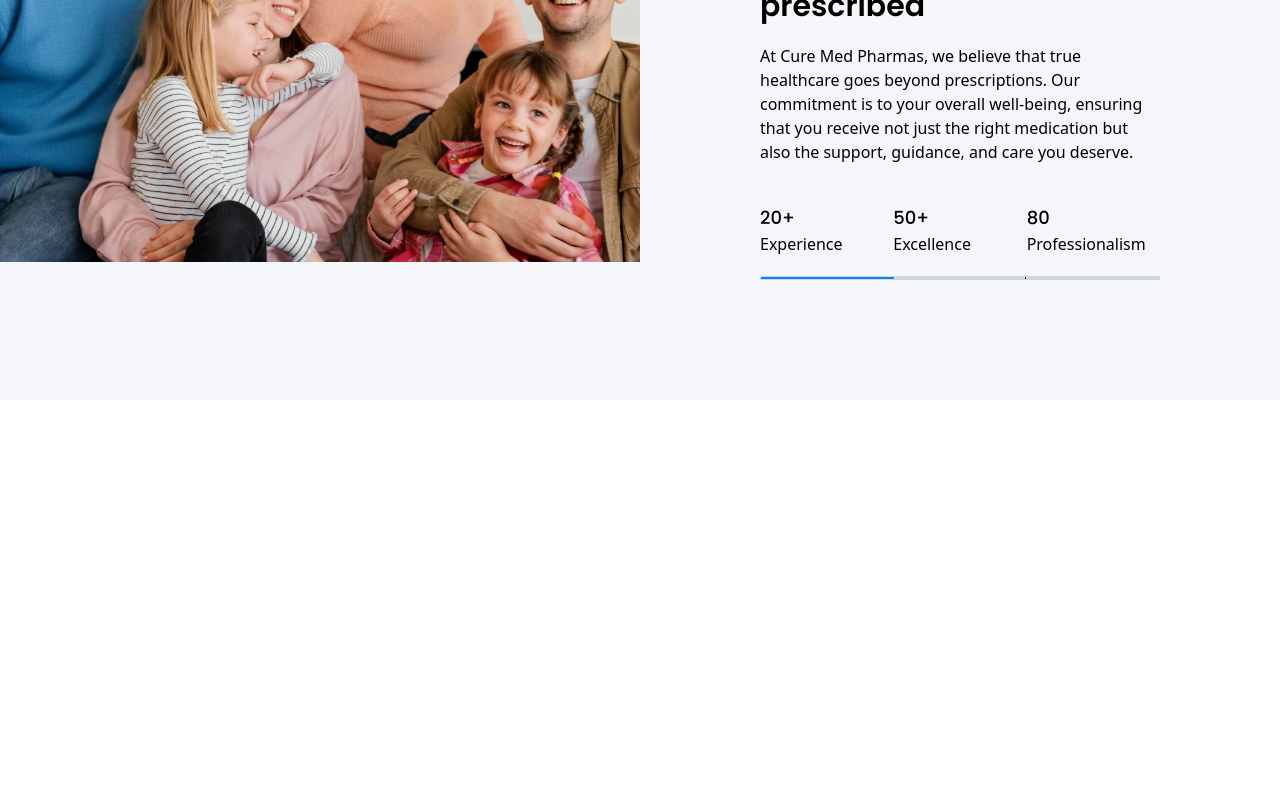
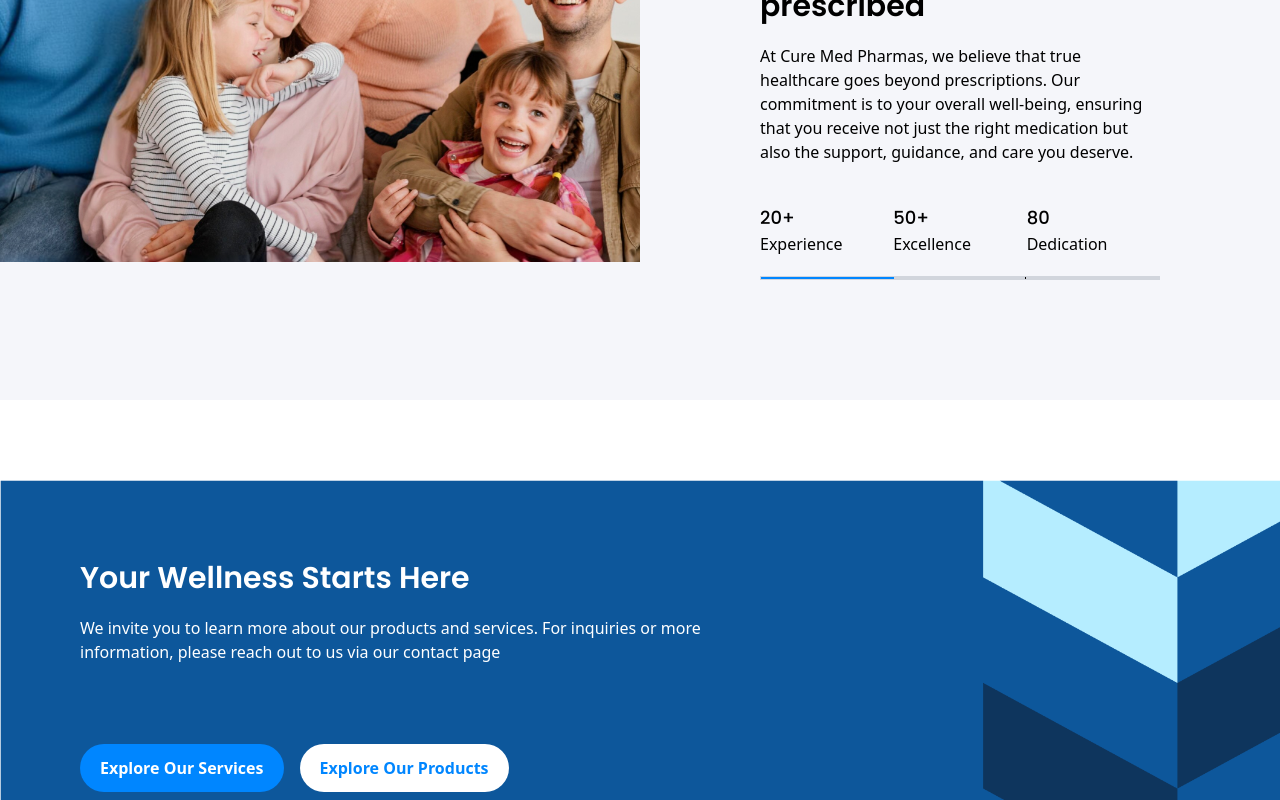
Before and after one commit to Bilal-19/curemed-pharmacy, a React (Vite) app: page /#/ in a window 1280 px wide. Shown: the part 4116-4916 px from the top of the page. Before the commit the page ends 4516 px from the top, so only its background shows below. Built offline with nearby package versions, Linux system fonts and the light colour scheme.

Commit message:
Added footer cta.

```diff
--- a/src/Pages/Home.jsx
+++ b/src/Pages/Home.jsx
@@ -210,7 +210,7 @@ export default function Home() {
 
                         <div>
                             <h5 className="ff-poppins text-lg font-medium">80</h5>
-                            <p>Professionalism</p>
+                            <p>Dedication</p>
                         </div>
                     </div>
                     <div className="mt-5 grid grid-cols-3 divide-x-1 border-1 border-gray-300 bg-gray-300">
@@ -221,6 +221,21 @@ export default function Home() {
                 </div>
             </div>
 
+            <div className="w-full bg-[url(/curemed-pharmacy/footer-cta-bg.png)] bg-cover bg-no-repeat h-50 md:h-80">
+                <div className="w-4/5 md:w-1/2 text-white m-10 md:m-20">
+                    <h4 className="text-lg md:text-3xl pt-10 md:pt-20 font-semibold ff-poppins mb-5">Your Wellness Starts Here</h4>
+                    <p className="font-normal text-[#FFFFFF]">
+                        We invite you to learn more about our products and services. For inquiries or more information, please reach out to us via our contact page
+                    </p>
+                    <NavLink to="/services" className="block md:inline-block py-2 px-3 md:py-3 md:px-5 text-sm md:text-base bg-[#0086FF] rounded-4xl text-white mt-5 md:mt-20 hover:bg-white hover:text-[#0086FF] font-[600] mr-4">
+                        Explore Our Services
+                    </NavLink>
+                    <NavLink to="/products" className="block md:inline-block py-2 px-3 md:py-3 md:px-5 text-sm md:text-base bg-white rounded-4xl text-[#0086FF] mt-5 md:mt-20 hover:bg-[#0086FF] hover:text-white font-[600]">
+                        Explore Our Products
+                    </NavLink>
+                </div>
+            </div>
+
         </>
     )
 }
```
Also changed, not shown: public/footer-cta-bg.png (renamed from public/cta_bg_img.png).
